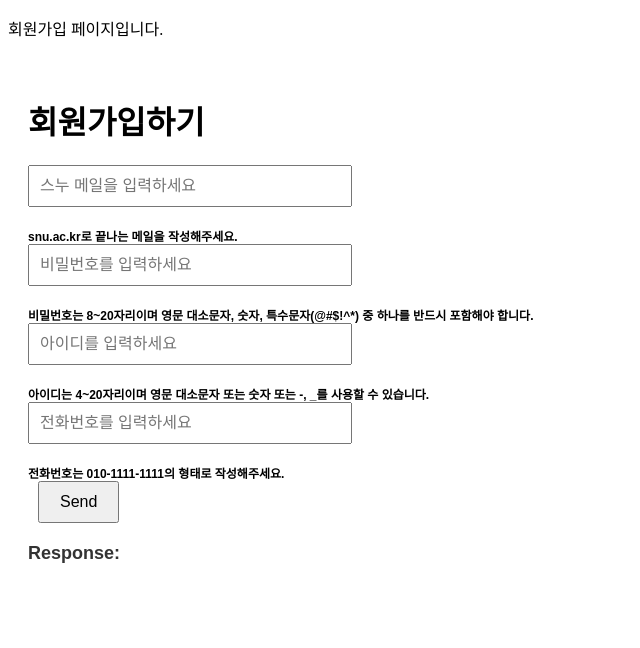
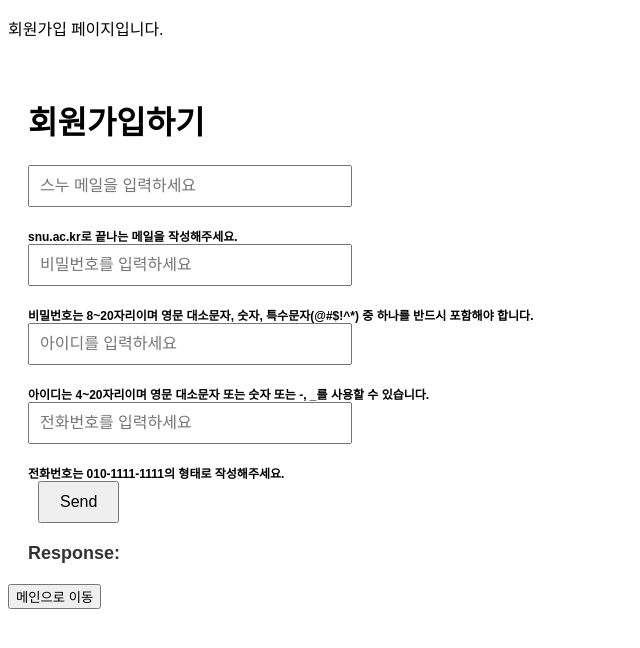
Before and after one commit to wafflestudio/internhasha-web, a React (Vite) app: page /signup in a window 1280 px wide. Shown: the top 648 px of the page, without its empty margins (0-640 px from the left). Built offline with nearby package versions, Linux system fonts and the light colour scheme; no server answers.

Commit message:
✨ 회원가입 페이지에 뒤로가기 추가

```diff
--- a/src/pages/SignUpPage/index.tsx
+++ b/src/pages/SignUpPage/index.tsx
@@ -1,10 +1,14 @@
 import { SignUpForm } from '@/pages/SignUpPage/SignUpForm';
+import { useRouteNavigation } from '@/shared/route/useRouteNavigation';
 
 export const SignUpPage = () => {
+  const { toMain } = useRouteNavigation();
+
   return (
     <div>
       <p>회원가입 페이지입니다.</p>
       <SignUpForm />
+      <button onClick={toMain}>메인으로 이동</button>
     </div>
   );
 };
```
